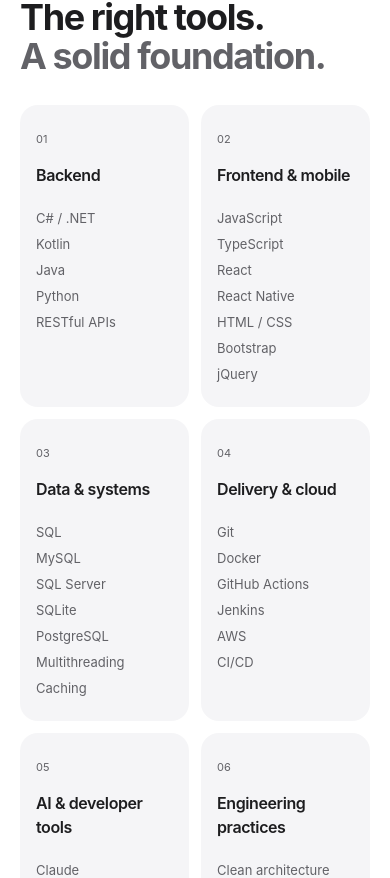
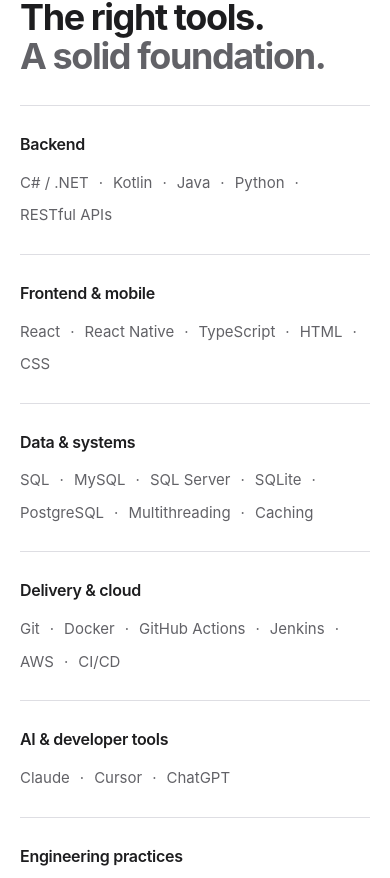
Before and after one commit to AnonymousWalker/portfolio, a React (Vite) app: page / in a window 390 px wide. Shown: the part 6946-7824 px from the top of the page. Built offline with nearby package versions, Linux system fonts and the light colour scheme.

Commit message:
Refine technology section into clean rows and update toolkit

```diff
--- a/src/App.tsx
+++ b/src/App.tsx
@@ -113,7 +113,7 @@ function App() {
 
         <section className="section page-shell" id="skills" aria-labelledby="skills-title">
           <div className="section-heading"><span className="eyebrow"><span className="section-number">04 /</span> My toolkit</span><h2 id="skills-title">The right tools.<br /><span className="serif">A solid foundation.</span></h2></div>
-          <div className="skills-grid">{skills.map((group, index) => <div className="skill-group" key={group.name}><span className="skill-index">0{index + 1}</span><h3>{group.name}</h3><ul>{group.items.map(skill => <li key={skill}>{skill}</li>)}</ul></div>)}</div>
+          <dl className="skills-list">{skills.map(group => <div className="skill-row" key={group.name}><dt>{group.name}</dt><dd><ul>{group.items.map(skill => <li key={skill}>{skill}</li>)}</ul></dd></div>)}</dl>
         </section>
 
         <section className="section page-shell" id="education" aria-labelledby="education-title">
--- a/src/data/profile.ts
+++ b/src/data/profile.ts
@@ -74,11 +74,11 @@ export const experience: Experience[] = [
 
 export const skills = [
   { name: 'Backend', items: ['C# / .NET', 'Kotlin', 'Java', 'Python', 'RESTful APIs'] },
-  { name: 'Frontend & mobile', items: ['JavaScript', 'TypeScript', 'React', 'React Native', 'HTML / CSS', 'Bootstrap', 'jQuery'] },
+  { name: 'Frontend & mobile', items: ['React', 'React Native', 'TypeScript', 'HTML', 'CSS'] },
   { name: 'Data & systems', items: ['SQL', 'MySQL', 'SQL Server', 'SQLite', 'PostgreSQL', 'Multithreading', 'Caching'] },
   { name: 'Delivery & cloud', items: ['Git', 'Docker', 'GitHub Actions', 'Jenkins', 'AWS', 'CI/CD'] },
-  { name: 'AI & developer tools', items: ['Claude', 'Cursor', 'ChatGPT', 'AI agents', 'LLM applications'] },
-  { name: 'Engineering practices', items: ['Clean architecture', 'Systems design', 'Design patterns', 'Automated testing', 'Debugging', 'Code review', 'Documentation', 'Agile / SDLC'] },
+  { name: 'AI & developer tools', items: ['Claude', 'Cursor', 'ChatGPT'] },
+  { name: 'Engineering practices', items: ['System design', 'Clean architecture', 'Design patterns', 'Automated testing', 'Debugging', 'Code review', 'Agile framework'] },
 ]
 
 export const education = [
--- a/src/styles.css
+++ b/src/styles.css
@@ -151,11 +151,14 @@ h2 { font-size: clamp(36px, 4vw, 50px); line-height: 1.1; letter-spacing: -2.1px
 .image-placeholder-center { display: flex; flex-direction: column; align-items: center; gap: 12px; text-align: center; font-size: 12px; font-weight: 500; }
 .image-placeholder-note { font-size: 10px; font-weight: 400; }
 .project-image figcaption { color: var(--muted); font-size: 10px; line-height: 1.6; margin-top: 8px; }
-.skills-grid { display: grid; grid-template-columns: repeat(3, 1fr); gap: 15px; }
-.skill-group { background: var(--subtle); border-radius: 18px; padding: 24px 20px; }
-.skill-index { font-size: 11px; color: var(--muted); }
-.skill-group h3 { font-size: 17px; font-weight: 600; margin-top: 14px; letter-spacing: -.4px; }
-.skill-group ul { list-style: none; padding: 0; margin-block: 18px 0; font-size: 14px; line-height: 2; color: var(--muted); }
+.skills-list { margin: 0; border-top: 1px solid var(--line); }
+.skill-row { display: grid; grid-template-columns: minmax(180px, 1fr) minmax(0, 2.6fr); gap: 36px; padding-block: 28px; border-bottom: 1px solid var(--line); }
+.skill-row dt { font-size: 17px; font-weight: 600; letter-spacing: -.3px; line-height: 1.8; }
+.skill-row dd { margin: 0; }
+.skill-row ul { display: flex; flex-wrap: wrap; column-gap: 12px; row-gap: 8px; list-style: none; padding: 0; margin: 0; color: var(--muted); font-size: 16px; line-height: 1.9; }
+.skill-row li { display: inline-flex; align-items: baseline; }
+.skill-row li:not(:last-child)::after { content: '·'; margin-left: 12px; color: var(--muted); }
+
 .contact-section { background: var(--subtle); }
 .contact-inner { padding-block: 90px; display: grid; grid-template-columns: 1.5fr 1fr; gap: 85px; align-items: center; }
 .contact-inner h2 { font-size: clamp(36px, 4vw, 52px); }
@@ -202,7 +205,6 @@ h2 { font-size: clamp(36px, 4vw, 50px); line-height: 1.1; letter-spacing: -2.1px
   .project-gallery { gap: 9px; }
   .image-placeholder { padding: 10px; }
   .image-placeholder-center { font-size: 11px; }
-  .skills-grid { grid-template-columns: 1fr 1fr; }
   .contact-inner { gap: 45px; }
 }
 @media (max-width: 760px) {
@@ -250,10 +252,10 @@ h2 { font-size: clamp(36px, 4vw, 50px); line-height: 1.1; letter-spacing: -2.1px
   .image-placeholder-note { font-size: 9px; }
   .project-image figcaption { font-size: 9px; }
   .image-number { top: 11px; left: 11px; font-size: 10px; }
-  .skills-grid { gap: 12px; }
-  .skill-group { padding: 20px 16px; }
-  .skill-group h3 { font-size: 16px; }
-  .skill-group ul { font-size: 13px; }
+  .skill-row { grid-template-columns: 1fr; gap: 10px; padding-block: 24px; }
+  .skill-row dt { font-size: 16px; }
+  .skill-row ul { font-size: 15px; column-gap: 10px; row-gap: 4px; }
+  .skill-row li:not(:last-child)::after { margin-left: 10px; }
   .contact-inner { padding-block: 64px; grid-template-columns: 1fr; gap: 32px; }
   .contact-inner h2 { font-size: 38px; }
   .contact-inner > div > p { font-size: 15px; }
```
